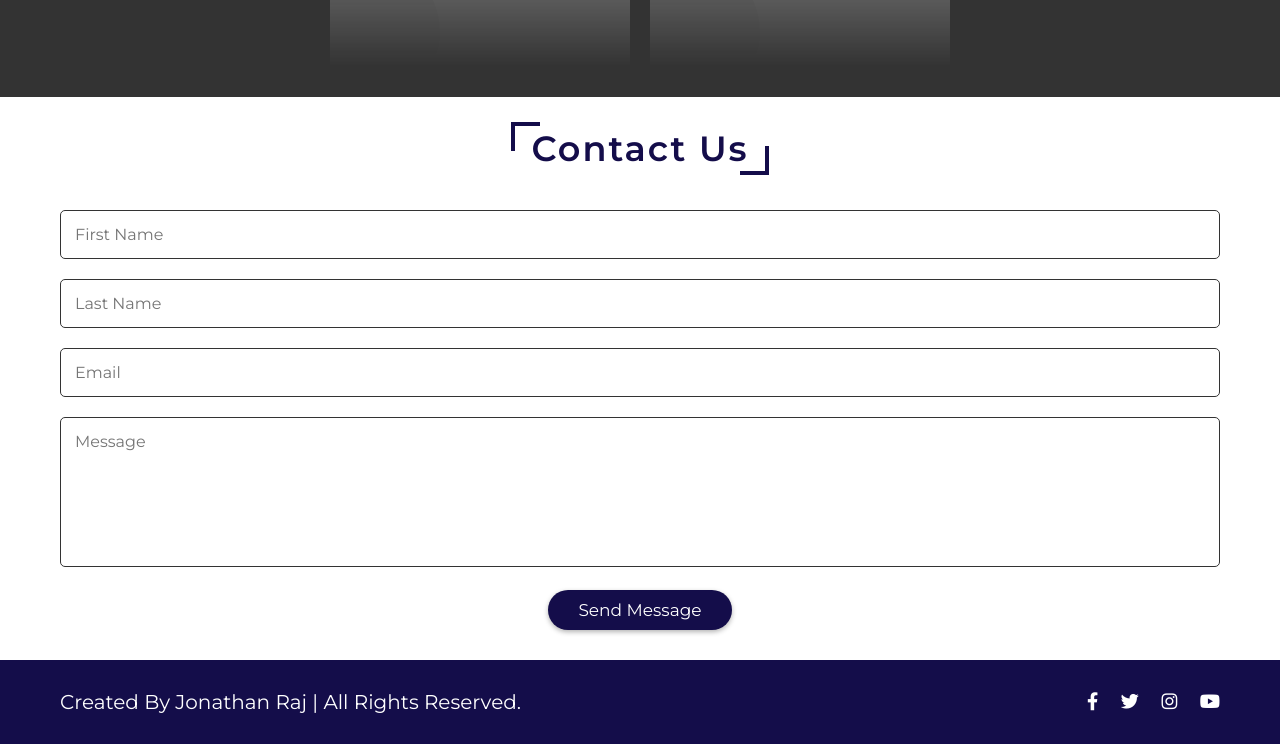
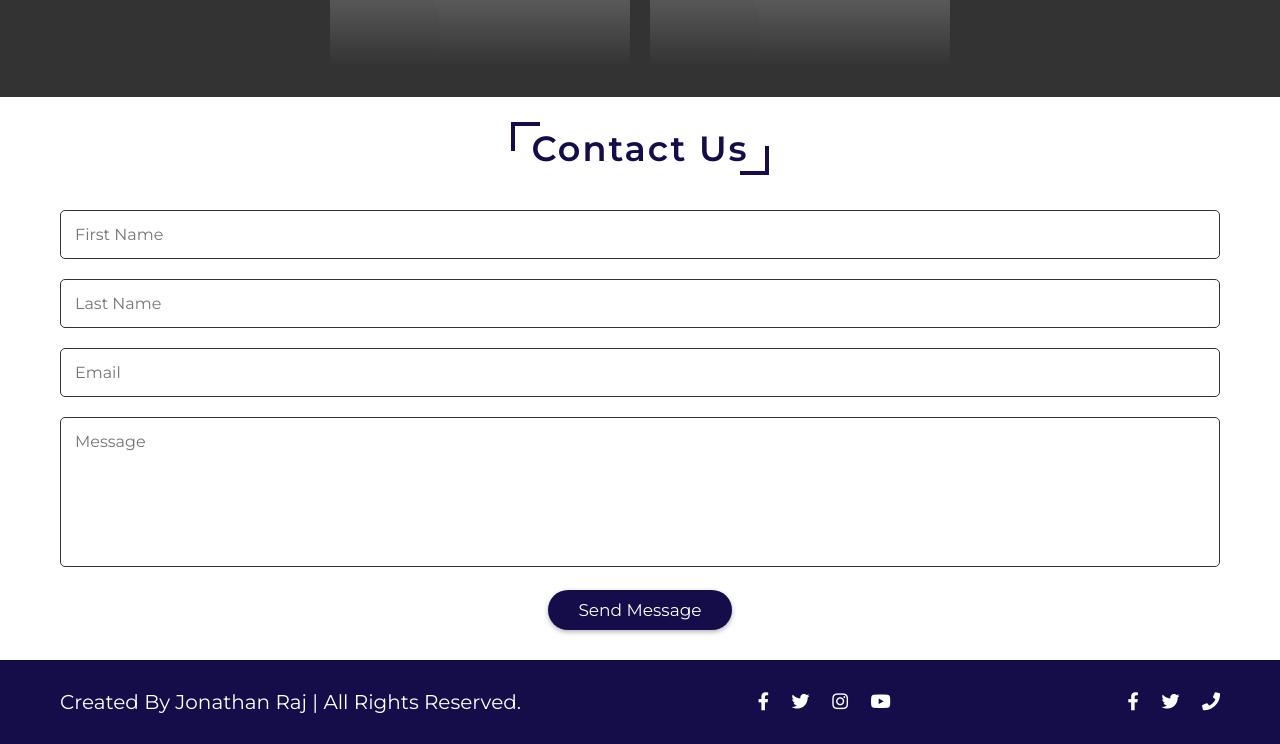
Before and after one commit to Jonathan3712/Solomon-Massey, a plain HTML site: page index.html in a window 1280 px wide. Shown: the part 3758-4502 px from the top of the page. Drawn offline with nearby package versions, Linux system fonts and the light colour scheme.

Commit message:
contact updated

```diff
--- a/index.html
+++ b/index.html
@@ -382,6 +382,12 @@
       <a href="#" class="fab fa-youtube"></a>
     </div>
 
+    <div class="links">
+      <a href="#" class="fab fa-facebook-f"></a>
+      <a href="#" class="fab fa-twitter"></a>
+      <a href="tel:+13158805752" class="fa fa-phone"></a>
+    </div>
+
     </section>
 
 </footer>
```
